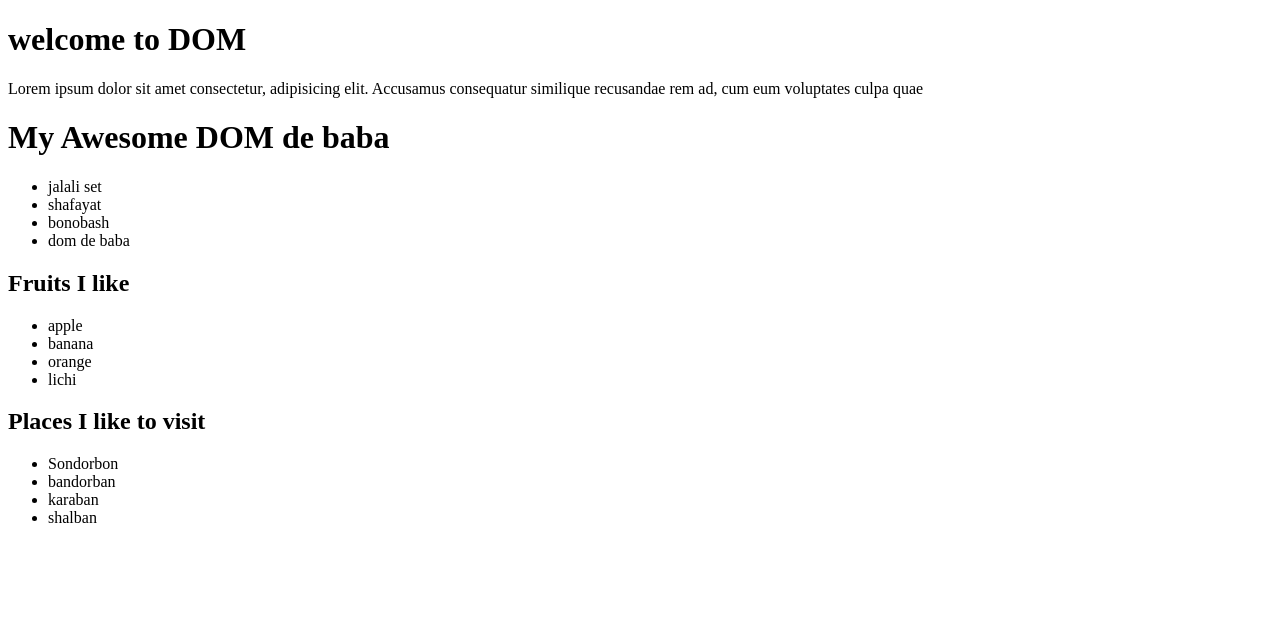
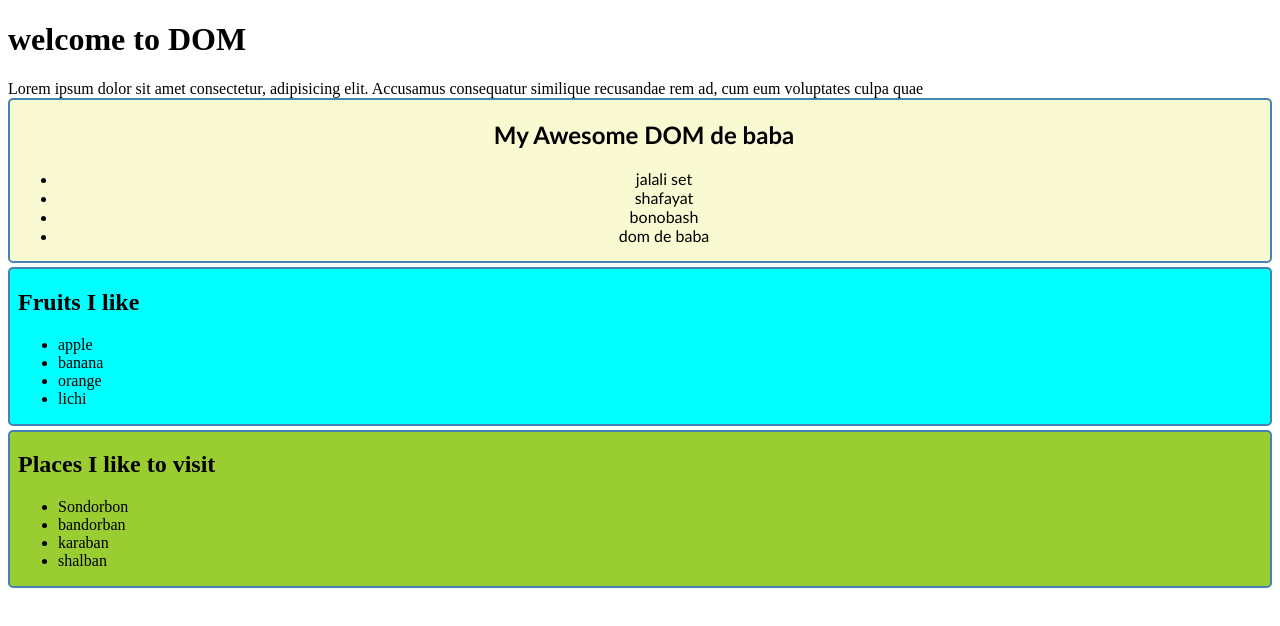
Before and after one commit to Muhammad-Abu-Yusuf-Nayeem/25-Tour-of-DOM, a plain HTML site: page index.html in a window 1280 px wide. Drawn offline with Linux system fonts and the light colour scheme.

Commit message:
getElementById

```diff
--- a/index.html
+++ b/index.html
@@ -4,6 +4,7 @@
     <meta charset="UTF-8" />
     <meta name="viewport" content="width=device-width, initial-scale=1.0" />
     <title>DOM</title>
+    <link rel="stylesheet" href="style.css" />
     <style>
       #Fruits-title {
         color: rgb(221, 33, 0);
@@ -17,22 +18,25 @@
     Lorem ipsum dolor sit amet consectetur, adipisicing elit. Accusamus
     consequatur similique recusandae rem ad, cum eum voluptates culpa quae
 
-    <h1>My Awesome DOM de baba</h1>
-
-    <section>
+    <section class="domDe " id="domDE">
+      <h1>My Awesome DOM de baba</h1>
       <ul>
         <li>jalali set</li>
         <li>shafayat</li>
         <li>bonobash</li>
         <li>dom de baba</li>
       </ul>
-      <h1 id="fruits-title">Fruits I like</h1>
+    </section>
+    <section id="fruits-title">
+      <h1>Fruits I like</h1>
       <ul>
         <li>apple</li>
         <li>banana</li>
         <li>orange</li>
         <li>lichi</li>
       </ul>
+    </section>
+    <section id="places-container">
       <h1>Places I like to visit</h1>
       <ul>
         <li class="places">Sondorbon</li>
@@ -42,7 +46,9 @@
       </ul>
     </section>
     <script src="js/dom.js"></script>
-    <script>
+    <script src="js/style.js"></script>
+
+    <!-- <script>
       // ul = document.getElementsByTagName('ul');
       // console.log(ul);
 
@@ -60,6 +66,6 @@
       }
     </script>
 
-    </script>
+    </script> -->
   </body>
 </html>
--- /dev/null
+++ b/js/style.js
@@ -0,0 +1,17 @@
+const sections = document.querySelectorAll("section");
+console.log(sections);
+
+for (const section of sections) {
+  section.style.border = "2px solid steelblue";
+  section.style.marginBottom = "4px";
+  section.style.borderRadius = "5px";
+  section.style.paddingLeft = "8px";
+  section.style.backgroundColor = "cyan";
+}
+
+const placesContainer = document.getElementById("places-container");
+placesContainer.style.backgroundColor = "yellowgreen";
+
+const DOM = document.getElementById("domDE");
+DOM.classList.add("yellow-bg");
+DOM.classList.add("text-center");
--- /dev/null
+++ b/style.css
@@ -0,0 +1,10 @@
+.yellow-bg {
+  background-color: lightgoldenrodyellow !important;
+  font-family: "Trebuchet MS", "Lucida Sans Unicode", "Lucida Grande",
+    "Lucida Sans", Arial, sans-serif;
+
+}
+
+.text-center{
+    text-align: center;
+}
```
Also changed, not shown: practice.html (added, +39 -0 lines).
